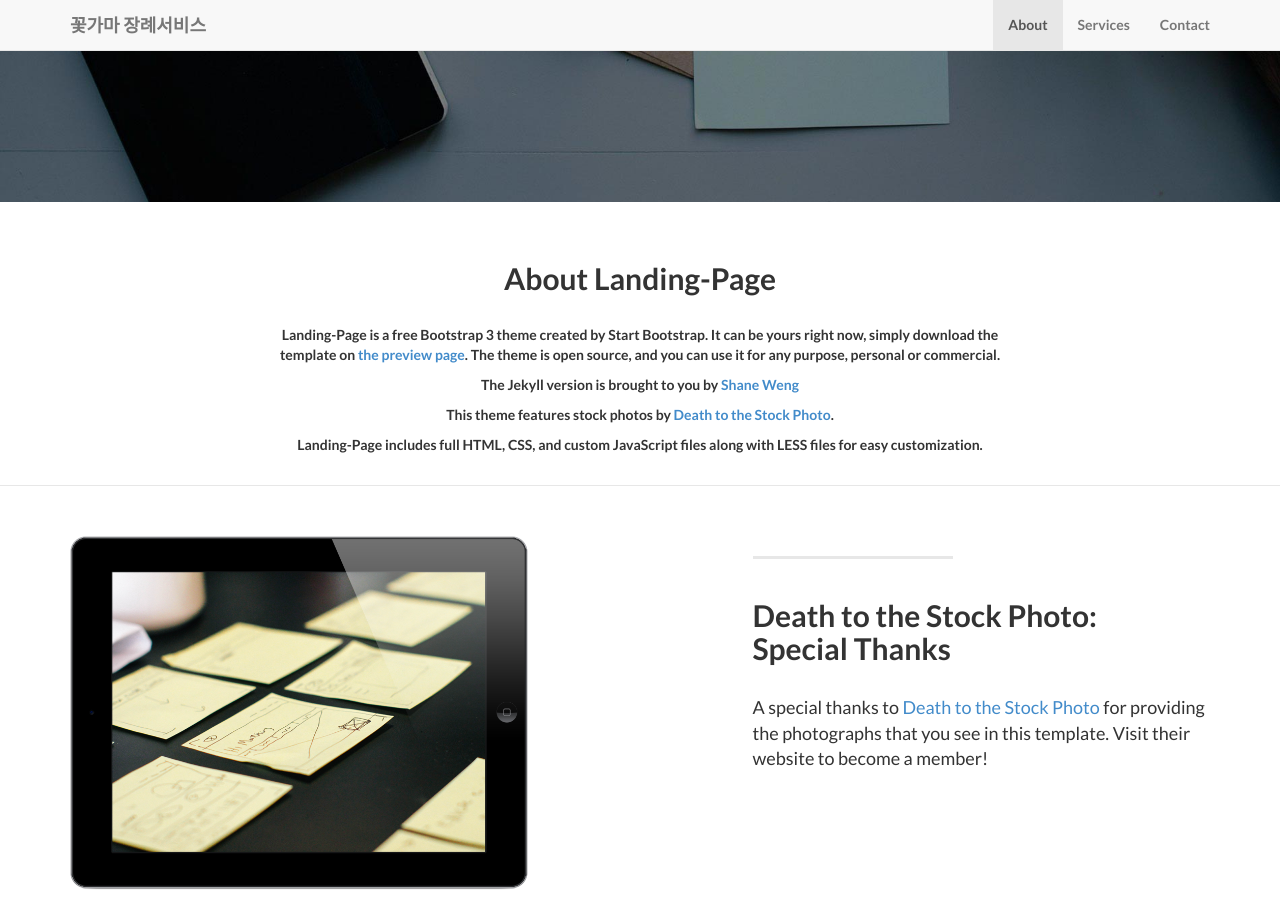
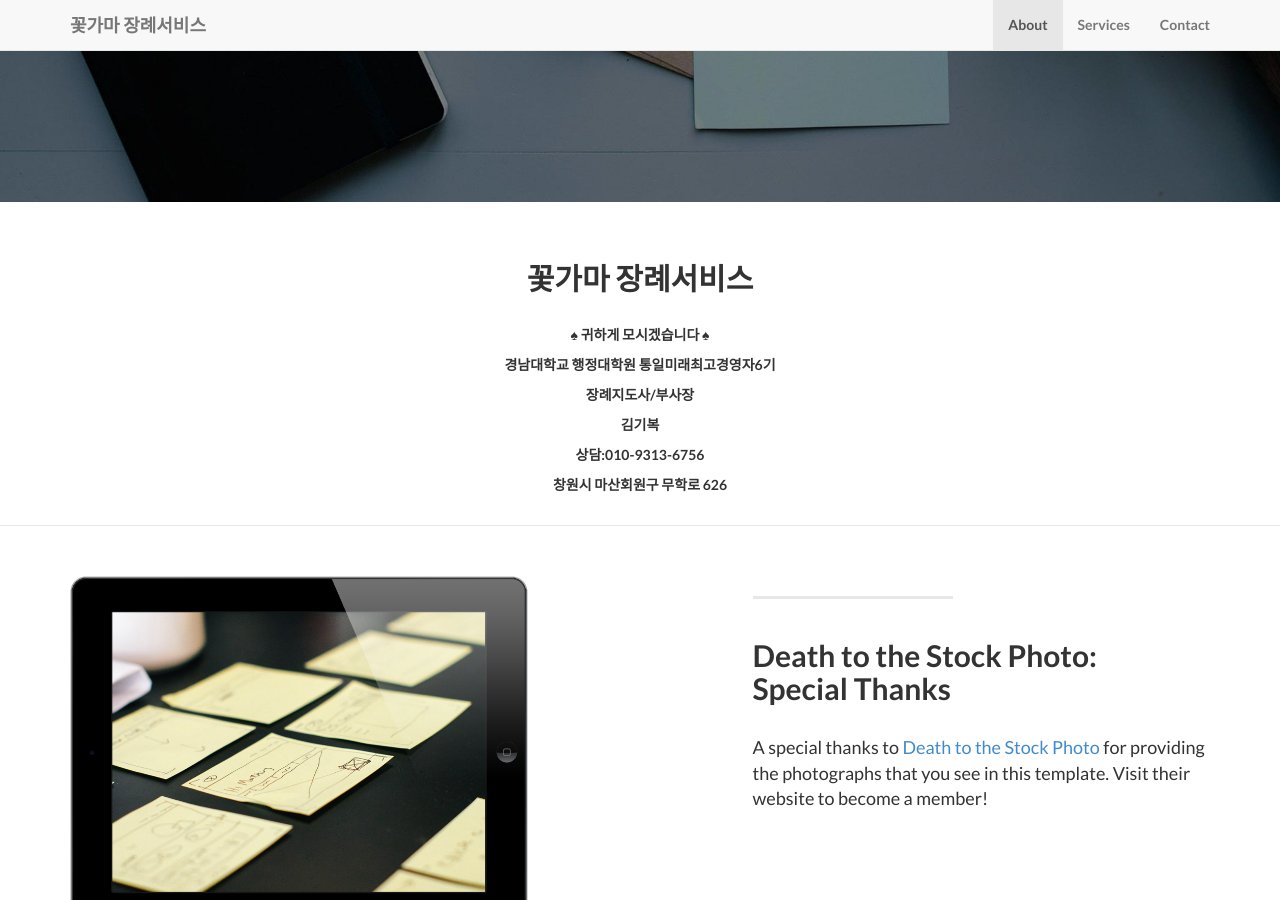
Before and after one commit to leevra/ggoggama, a Jekyll site: the page built from index.html, in a window 1280 px wide and 900 px high, scrolled down 575 px. Built offline with Jekyll 4.4.1, drawn with Linux system fonts in a browser that asks for light colours.

Commit message:
Update about.html

```diff
--- a/_includes/about.html
+++ b/_includes/about.html
@@ -3,12 +3,15 @@
         <div class="row">
             <div class="col-lg-8 col-lg-offset-2">
               <br/><br/>
-              <h2>About Landing-Page</h2>
+              <h2>꽃가마 장례서비스</h2>
               <br/>
-                <p>Landing-Page is a free Bootstrap 3 theme created by Start Bootstrap. It can be yours right now, simply download the template on <a href="http://startbootstrap.com/template-overviews/landing-page/">the preview page</a>. The theme is open source, and you can use it for any purpose, personal or commercial.</p>
-                <p>The Jekyll version is brought to you by <a href="https://github.com/swcool">Shane Weng</a></p>
-                <p>This theme features stock photos by <a href="http://join.deathtothestockphoto.com//">Death to the Stock Photo</a>.</p>
-                <p>Landing-Page includes full HTML, CSS, and custom JavaScript files along with LESS files for easy customization.</p>
+                <p>♠ 귀하게 모시겠습니다 ♠</p>
+                <p>경남대학교 행정대학원 통일미래최고경영자6기</p>
+                <p>장례지도사/부사장</p>
+                <p>김기복</p>
+                <p>상담:010-9313-6756</p>
+                <p>창원시 마산회원구 무학로 626</p>
+
                 <br/>
               </div>
         </div>
```
